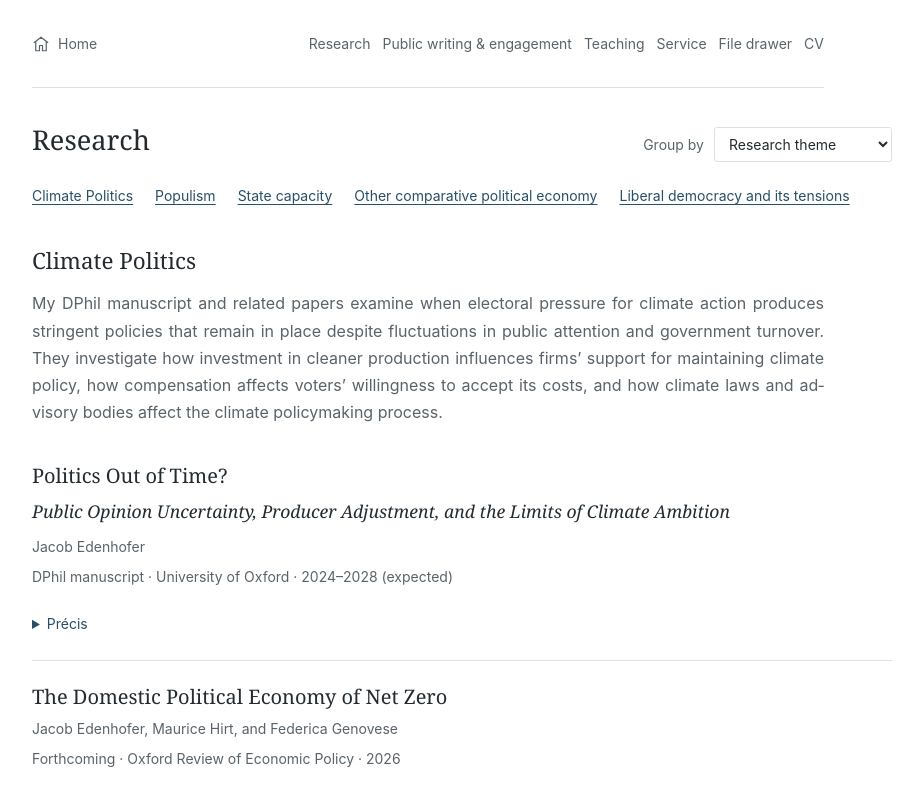
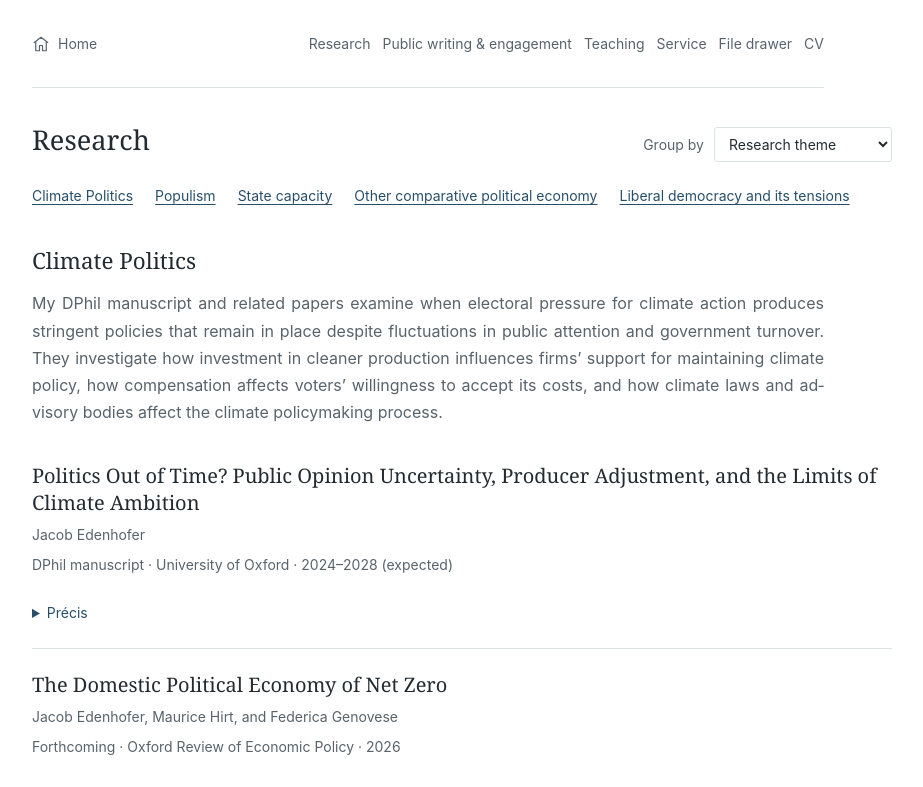
Before and after one commit to jacob-edenhofer/Website, a Next.js app: page /Website/research in a window 1280 px wide. Shown: the top 787 px of the page, without its empty margins (178-1101 px from the left). Built offline with nearby package versions, Linux system fonts and the light colour scheme.

Commit message:
Display manuscript title and subtitle as one plain heading

```diff
--- a/app/components/PaperEntry.tsx
+++ b/app/components/PaperEntry.tsx
@@ -13,8 +13,7 @@ export function PaperEntry({ paper }: { paper: ResearchItem }) {
   return (
     <article className={`paper-entry${paper.abstract ? " has-abstract" : ""}`} id={paper.slug}>
       <div className="paper-main">
-        <h3>{paper.title}</h3>
-        {paper.subtitle && <p className="dphil-subtitle"><em>{paper.subtitle}</em></p>}
+        <h3>{paper.subtitle ? `${paper.title} ${paper.subtitle}` : paper.title}</h3>
         <p className="paper-authors">{paper.authors}</p>
         <p className="paper-meta">{metadata}</p>
         <div className="paper-links">
```
